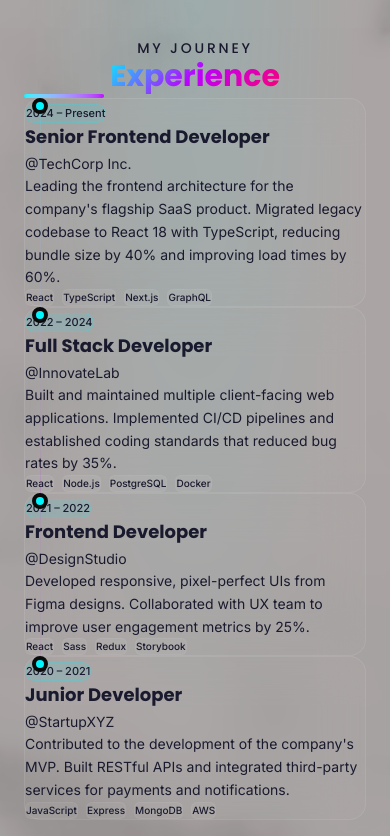
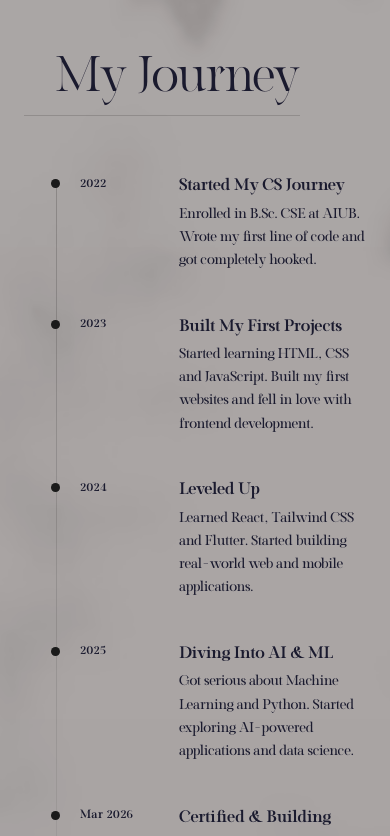
Before and after one commit to TahmidSadat02/My_Portfolio_Website, a React (Vite) app: page / in a window 390 px wide. Shown: the part 4600-5436 px from the top of the page. Built offline with nearby package versions, Linux system fonts and the light colour scheme.

Commit message:
Replace Experience section with My Journey vertical timeline

```diff
--- /dev/null
+++ b/src/components/Experience.css
@@ -0,0 +1,115 @@
+/* ── My Journey Section ── */
+
+.journey-heading {
+  text-align: left;
+  padding-left: clamp(2rem, 4vw, 5rem);
+  font-size: clamp(3rem, 6vw, 5rem);
+  font-family: "Raylig", "Lora", "Times New Roman", serif;
+  color: #1a1a1a;
+  font-weight: 300;
+  width: fit-content;
+  border-bottom: 1px solid rgba(0, 0, 0, 0.15);
+  padding-bottom: 0.3rem;
+  margin-bottom: 3.5rem;
+}
+
+/* ── Timeline wrapper ── */
+.journey-timeline {
+  position: relative;
+  padding-left: clamp(2rem, 4vw, 5rem);
+}
+
+/* Thin vertical line */
+.journey-line {
+  position: absolute;
+  left: clamp(2rem, 4vw, 5rem);
+  top: 0.4rem;
+  bottom: 0.4rem;
+  width: 1px;
+  background: linear-gradient(
+    to bottom,
+    rgba(0, 0, 0, 0.18),
+    rgba(0, 0, 0, 0.10),
+    rgba(0, 0, 0, 0)
+  );
+  pointer-events: none;
+}
+
+/* ── Each timeline row ── */
+.journey-item {
+  position: relative;
+  display: grid;
+  grid-template-columns: 6rem 1fr;
+  grid-template-areas:
+    "year content"
+    ".    content";
+  column-gap: 2rem;
+  align-items: start;
+  margin-bottom: 2.6rem;
+  padding-left: 1.5rem; /* pushes content right of the line */
+}
+
+/* Accent dot on the line */
+.journey-dot {
+  position: absolute;
+  left: -0.3rem; /* centred on the line */
+  top: 0.45rem;
+  width: 0.55rem;
+  height: 0.55rem;
+  border-radius: 50%;
+  background: #1a1a1a;
+  flex-shrink: 0;
+}
+
+/* Year label */
+.journey-year {
+  grid-area: year;
+  font-family: "Raylig", "Lora", "Times New Roman", serif;
+  font-size: 0.8rem;
+  font-weight: 500;
+  color: #888;
+  letter-spacing: 0.04em;
+  padding-top: 0.15rem;
+  white-space: nowrap;
+}
+
+/* Content block */
+.journey-content {
+  grid-area: content;
+}
+
+.journey-title {
+  font-family: "Raylig", "Lora", "Times New Roman", serif;
+  font-size: 1.1rem;
+  font-weight: 500;
+  color: #1a1a1a;
+  margin: 0 0 0.35rem;
+}
+
+.journey-desc {
+  font-family: "Raylig", "Lora", "Times New Roman", serif;
+  font-size: 0.92rem;
+  color: #555;
+  line-height: 1.7;
+  margin: 0;
+}
+
+/* ── Mobile ── */
+@media (max-width: 600px) {
+  .journey-item {
+    grid-template-columns: 5rem 1fr;
+    column-gap: 1.2rem;
+  }
+
+  .journey-year {
+    font-size: 0.72rem;
+  }
+
+  .journey-title {
+    font-size: 1rem;
+  }
+
+  .journey-desc {
+    font-size: 0.85rem;
+  }
+}
--- a/src/components/Experience.jsx
+++ b/src/components/Experience.jsx
@@ -1,90 +1,87 @@
 import { motion } from "framer-motion";
-import { experiences } from "../data/portfolio";
-import { SectionWrapper, SectionHeading, fadeInUp, fadeInLeft, fadeInRight } from "../utils/animations";
+import { SectionWrapper, fadeInUp } from "../utils/animations";
+import "./Experience.css";
+
+const journey = [
+  {
+    year: "2022",
+    title: "Started My CS Journey",
+    desc: "Enrolled in B.Sc. CSE at AIUB. Wrote my first line of code and got completely hooked.",
+  },
+  {
+    year: "2023",
+    title: "Built My First Projects",
+    desc: "Started learning HTML, CSS and JavaScript. Built my first websites and fell in love with frontend development.",
+  },
+  {
+    year: "2024",
+    title: "Leveled Up",
+    desc: "Learned React, Tailwind CSS and Flutter. Started building real-world web and mobile applications.",
+  },
+  {
+    year: "2025",
+    title: "Diving Into AI & ML",
+    desc: "Got serious about Machine Learning and Python. Started exploring AI-powered applications and data science.",
+  },
+  {
+    year: "Mar 2026",
+    title: "Certified & Building",
+    desc: "Earned Python certification from Kaggle, AI Beginners Guide and Machine Learning Using Python from Simplilearn.",
+  },
+  {
+    year: "Present",
+    title: "Aspiring Software Engineer",
+    desc: "Building projects, learning every day and pushing commits at 3AM. 🌙",
+  },
+];
+
+const itemVariant = {
+  hidden: { opacity: 0, x: -20 },
+  visible: (i) => ({
+    opacity: 1,
+    x: 0,
+    transition: { duration: 0.5, delay: i * 0.12, ease: "easeOut" },
+  }),
+};
 
 export default function Experience() {
   return (
     <SectionWrapper id="experience" className="section-padding relative">
-      <div className="absolute inset-0 bg-radial pointer-events-none" />
+      <div className="relative z-10 max-w-6xl mx-auto">
 
-      <div className="relative z-10 max-w-4xl mx-auto">
-        <SectionHeading title="Experience" subtitle="My journey" />
+        <motion.h2 variants={fadeInUp} className="journey-heading">
+          My Journey
+        </motion.h2>
 
-        <div className="relative">
-          {/* Timeline line */}
-          <div className="absolute left-4 md:left-1/2 top-0 bottom-0 w-px bg-gradient-to-b from-neon-cyan/50 via-neon-purple/30 to-transparent" />
+        <div className="journey-timeline">
+          {/* Vertical line */}
+          <div className="journey-line" />
 
-          {experiences.map((exp, i) => {
-            const isLeft = i % 2 === 0;
-            return (
-              <motion.div
-                key={i}
-                variants={isLeft ? fadeInLeft : fadeInRight}
-                custom={i}
-                className={`relative flex items-start gap-8 mb-12 ${
-                  i % 2 === 0 ? "md:flex-row" : "md:flex-row-reverse"
-                }`}
-              >
-                {/* Timeline dot */}
-                <div className="absolute left-4 md:left-1/2 -translate-x-1/2 z-10">
-                  <motion.div
-                    className="w-4 h-4 rounded-full bg-neon-cyan border-4 border-dark-900"
-                    whileInView={{ scale: [0, 1.3, 1] }}
-                    viewport={{ once: true }}
-                    transition={{ duration: 0.5, delay: i * 0.15 }}
-                  />
-                  <div className="absolute inset-0 w-4 h-4 rounded-full bg-neon-cyan/30 animate-ping" />
-                </div>
+          {journey.map((item, i) => (
+            <motion.div
+              key={i}
+              custom={i}
+              variants={itemVariant}
+              initial="hidden"
+              whileInView="visible"
+              viewport={{ once: true, amount: 0.3 }}
+              className="journey-item"
+            >
+              {/* Dot */}
+              <div className="journey-dot" />
 
-                {/* Card */}
-                <motion.div
-                  className={`ml-12 md:ml-0 md:w-[calc(50%-2rem)] glass rounded-2xl p-6
-                    hover:border-neon-cyan/20 hover:shadow-[0_0_25px_rgba(0,245,255,0.08)]
-                    transition-all duration-500 group ${
-                      isLeft ? "md:mr-auto md:pr-8" : "md:ml-auto md:pl-8"
-                    }`}
-                  whileHover={{ y: -4 }}
-                >
-                  {/* Period */}
-                  <span className="inline-block px-3 py-1 rounded-full text-[11px] font-medium
-                    bg-neon-cyan/10 text-neon-cyan border border-neon-cyan/20 mb-3">
-                    {exp.period}
-                  </span>
+              {/* Year */}
+              <span className="journey-year">{item.year}</span>
 
-                  <h3 className="text-lg font-bold font-poppins text-white mb-1">
-                    {exp.role}
-                  </h3>
+              {/* Content */}
+              <div className="journey-content">
+                <h3 className="journey-title">{item.title}</h3>
+                <p className="journey-desc">{item.desc}</p>
+              </div>
+            </motion.div>
+          ))}
+        </div>
 
-                  <a
-                    href={exp.companyUrl}
-                    target="_blank"
-                    rel="noreferrer"
-                    className="text-sm text-neon-cyan/70 hover:text-neon-cyan transition-colors mb-3 inline-block"
-                  >
-                    @{exp.company}
-                  </a>
-
-                  <p className="text-sm text-gray-400 leading-relaxed mb-4">
-                    {exp.description}
-                  </p>
-
-                  {/* Tech tags */}
-                  <div className="flex flex-wrap gap-2">
-                    {exp.tech.map((t) => (
-                      <span
-                        key={t}
-                        className="px-2.5 py-1 rounded-md text-[10px] font-medium
-                          bg-white/5 text-gray-500 border border-white/5"
-                      >
-                        {t}
-                      </span>
-                    ))}
-                  </div>
-                </motion.div>
-              </motion.div>
-            );
-          })}
-        </div>
       </div>
     </SectionWrapper>
   );
```
